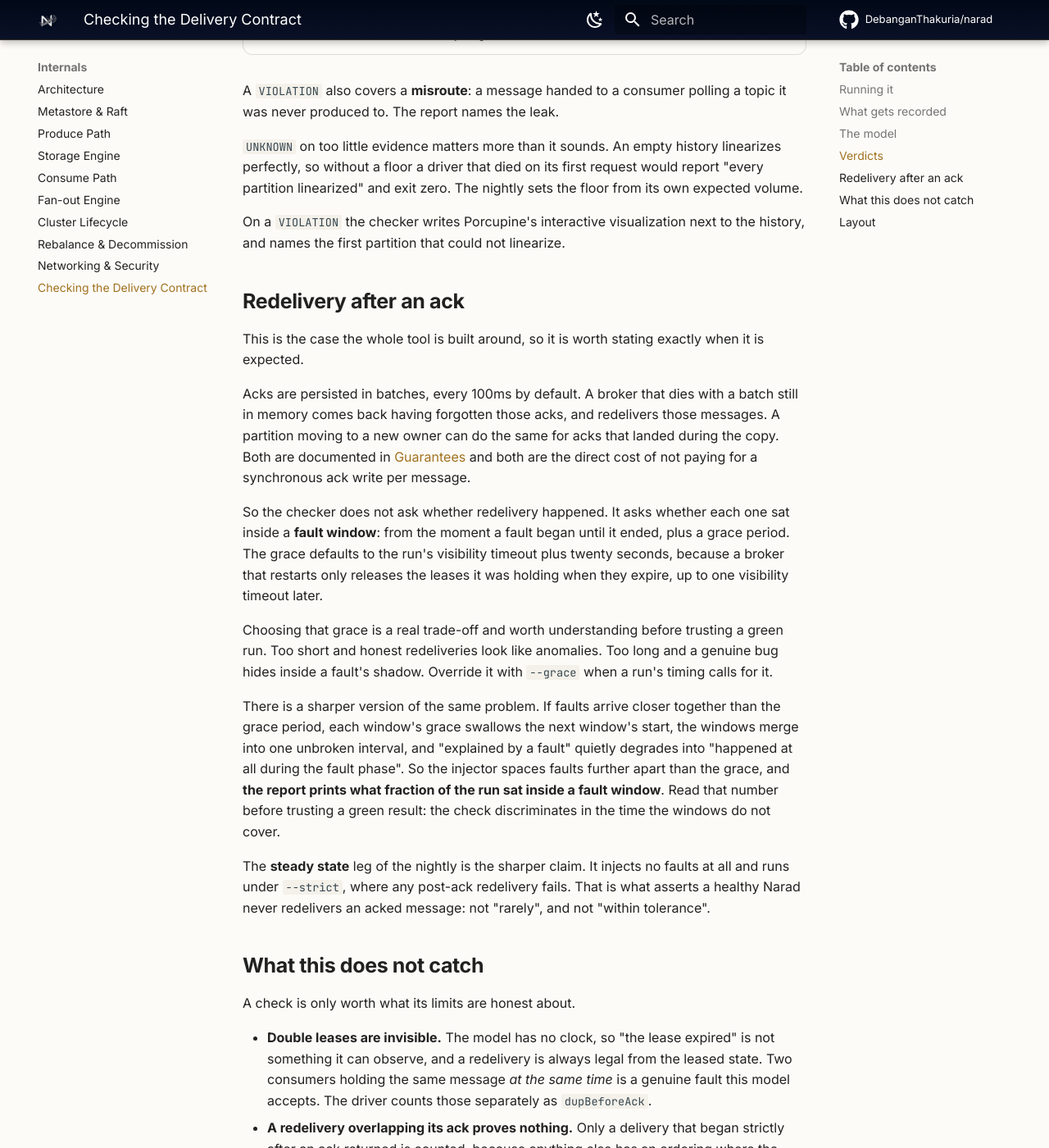
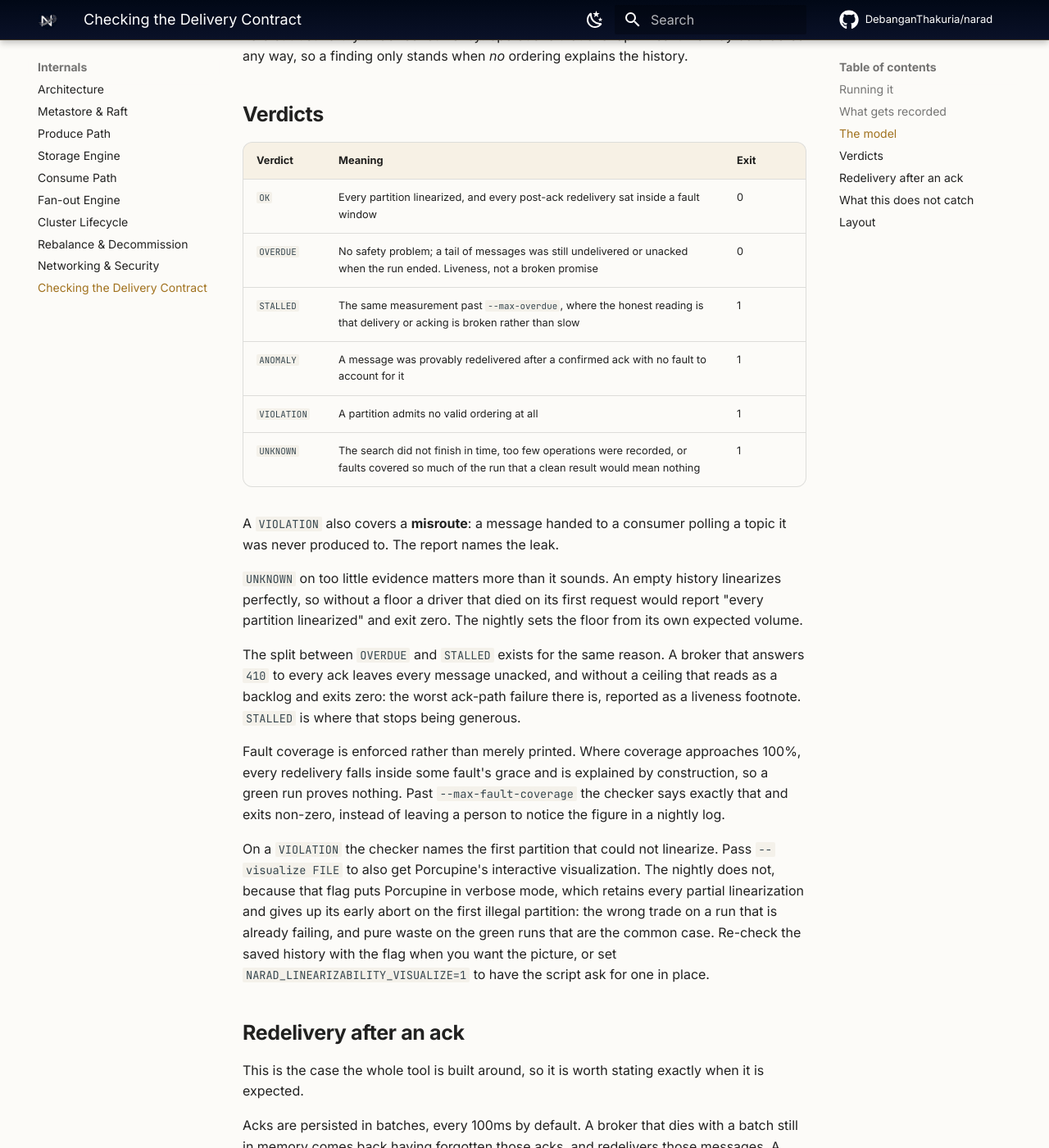
Before and after one commit to DebanganThakuria/narad, an MkDocs documentation site: the page built from docs/internals/linearizability.md, in a window 1280 px wide and 1400 px high, scrolled down 3733 px. Shown: the whole window at 82% size. Built offline with MkDocs 1.6.1 and Material for MkDocs 9.7.7, drawn with Linux system fonts in a browser that asks for light colours; comment, search, counter and statistics services are not loaded; some of the changed text lies outside the part shown.

Commit message:
docs: correct the linearizability page against the code
The flag table documented --grace and --min-operations as options
of the nightly script. The script rejects unknown options with exit
2, so anyone following the page got a usage error; both belong to
the checker, and the script derives them from the run it performed.
The table was also missing four options the page itself uses.

The guarantees page said three mechanisms reorder above a list of
five, which the README now links to as five.

Records the new STALLED verdict and the coverage reason for
UNKNOWN, notes that --visualize is opt-in and why, and says the
nightly's history needs unpacking before it can be re-checked.

The checker binary joins the two other test drivers that have been
built at the repository root by mistake and gitignored for it.

Co-Authored-By: Claude Opus 5 <noreply@anthropic.com>

````diff
--- a/docs/internals/linearizability.md
+++ b/docs/internals/linearizability.md
@@ -30,8 +30,18 @@ nodes on loopback, injects faults, and prints a verdict. Useful flags:
 | `--strict` | Fail on *any* post-ack redelivery, not just unexplained ones |
 | `--no-partition-faults` | Kills only |
 | `--out DIR` | Where to leave the history, the faults, and the verdict |
-| `--grace D` | Override how long a fault's after-effects are attributed to it |
-| `--min-operations N` | Report `UNKNOWN` rather than `OK` below this much evidence |
+| `--duration N` | Seconds of load (default 180) |
+| `--drain N` | Seconds the consumers get afterwards (default 150) |
+| `--rate N` | Produces per second (default 300) |
+| `--topics N` | Topics (default 3) |
+| `--partitions N` | Partitions per topic (default 6) |
+| `--visibility N` | Visibility timeout in seconds (default 5) |
+
+The script rejects anything else. `--grace` and `--min-operations` belong to
+the checker, not the script: the script derives both from the run it just
+performed, the grace from `--visibility` and the evidence floor from
+`--duration` times `--rate`. Pass them yourself when re-checking a saved
+history, as below.
 
 Partition faults need `iptables` and passwordless `sudo`. Without them
 the script says so and injects kills only, which is the normal case on a
@@ -41,6 +51,15 @@ To check a history you already have:
 
 ```bash
 go run ./tests/linearizability --history history.jsonl --faults faults.jsonl
+```
+
+The nightly compresses its history before uploading it, and the checker
+reads plain JSONL, so a run's artifact needs unpacking first:
+
+```bash
+gunzip history.jsonl.gz
+go run ./tests/linearizability --history history.jsonl --faults faults.jsonl \
+  --visualize violation.html
 ```
 
 ## What gets recorded
@@ -122,10 +141,11 @@ the history.
 | Verdict | Meaning | Exit |
 |---|---|---|
 | `OK` | Every partition linearized, and every post-ack redelivery sat inside a fault window | 0 |
-| `OVERDUE` | No safety problem; messages were still undelivered or unacked when the run ended. Liveness, not a broken promise | 0 |
+| `OVERDUE` | No safety problem; a tail of messages was still undelivered or unacked when the run ended. Liveness, not a broken promise | 0 |
+| `STALLED` | The same measurement past `--max-overdue`, where the honest reading is that delivery or acking is broken rather than slow | 1 |
 | `ANOMALY` | A message was provably redelivered after a confirmed ack with no fault to account for it | 1 |
 | `VIOLATION` | A partition admits no valid ordering at all | 1 |
-| `UNKNOWN` | The search did not finish in time, or too few operations were recorded for a clean result to mean anything | 1 |
+| `UNKNOWN` | The search did not finish in time, too few operations were recorded, or faults covered so much of the run that a clean result would mean nothing | 1 |
 
 A `VIOLATION` also covers a **misroute**: a message handed to a consumer
 polling a topic it was never produced to. The report names the leak.
@@ -135,9 +155,27 @@ history linearizes perfectly, so without a floor a driver that died on
 its first request would report "every partition linearized" and exit
 zero. The nightly sets the floor from its own expected volume.
 
-On a `VIOLATION` the checker writes Porcupine's interactive
-visualization next to the history, and names the first partition that
-could not linearize.
+The split between `OVERDUE` and `STALLED` exists for the same reason. A
+broker that answers `410` to every ack leaves every message unacked, and
+without a ceiling that reads as a backlog and exits zero: the worst
+ack-path failure there is, reported as a liveness footnote. `STALLED` is
+where that stops being generous.
+
+Fault coverage is enforced rather than merely printed. Where coverage
+approaches 100%, every redelivery falls inside some fault's grace and is
+explained by construction, so a green run proves nothing. Past
+`--max-fault-coverage` the checker says exactly that and exits non-zero,
+instead of leaving a person to notice the figure in a nightly log.
+
+On a `VIOLATION` the checker names the first partition that could not
+linearize. Pass `--visualize FILE` to also get Porcupine's interactive
+visualization. The nightly does not, because that flag puts Porcupine in
+verbose mode, which retains every partial linearization and gives up its
+early abort on the first illegal partition: the wrong trade on a run that
+is already failing, and pure waste on the green runs that are the common
+case. Re-check the saved history with the flag when you want the picture,
+or set `NARAD_LINEARIZABILITY_VISUALIZE=1` to have the script ask for one
+in place.
 
 ## Redelivery after an ack
 
````
Also changed, not shown: CHANGELOG.md (+9 -0 lines), docs/client/guarantees-and-errors.md (+1 -1 lines), 1 other file.
